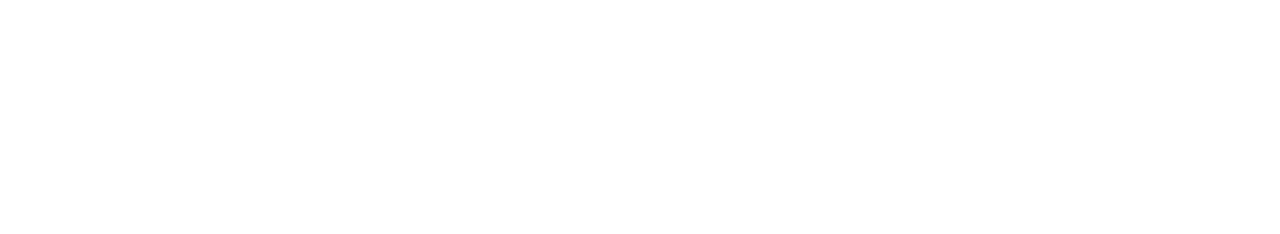
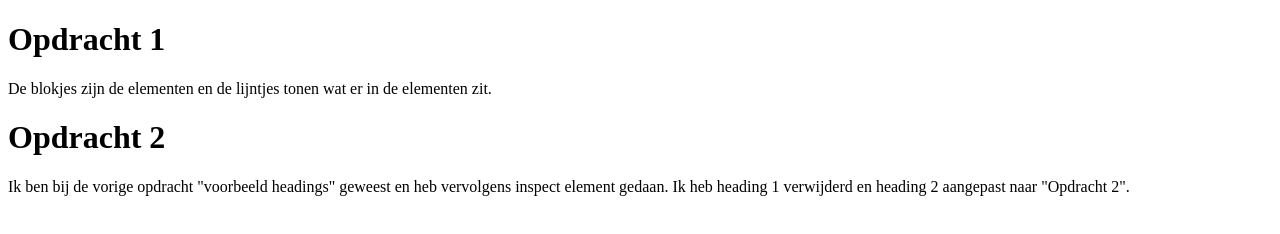
Before and after one commit to VervaekeJulienVives/webdevelopment, a plain HTML site: page labo_3/opdracht_1_2_3.html in a window 1280 px wide. Drawn offline with Linux system fonts and the light colour scheme.

Commit message:
Opdracht 1 en 2

```diff
--- a/labo_3/opdracht_1_2_3.html
+++ b/labo_3/opdracht_1_2_3.html
@@ -1,10 +1,14 @@
 <!DOCTYPE html>
-<html lang="en">
+<html lang="nl">
 <head>
     <meta charset="UTF-8">
-    <title>Title</title>
+    <title>Opdracht 1 - 2 - 3</title>
 </head>
 <body>
-
+    <h1>Opdracht 1</h1>
+    <p>De blokjes zijn de elementen en de lijntjes tonen wat er in de elementen zit.</p>
+    <H1>Opdracht 2</H1>
+    <p>Ik ben bij de vorige opdracht "voorbeeld headings" geweest en heb vervolgens inspect element gedaan.
+        Ik heb heading 1 verwijderd en heading 2 aangepast naar "Opdracht 2".</p>
 </body>
 </html>
```
